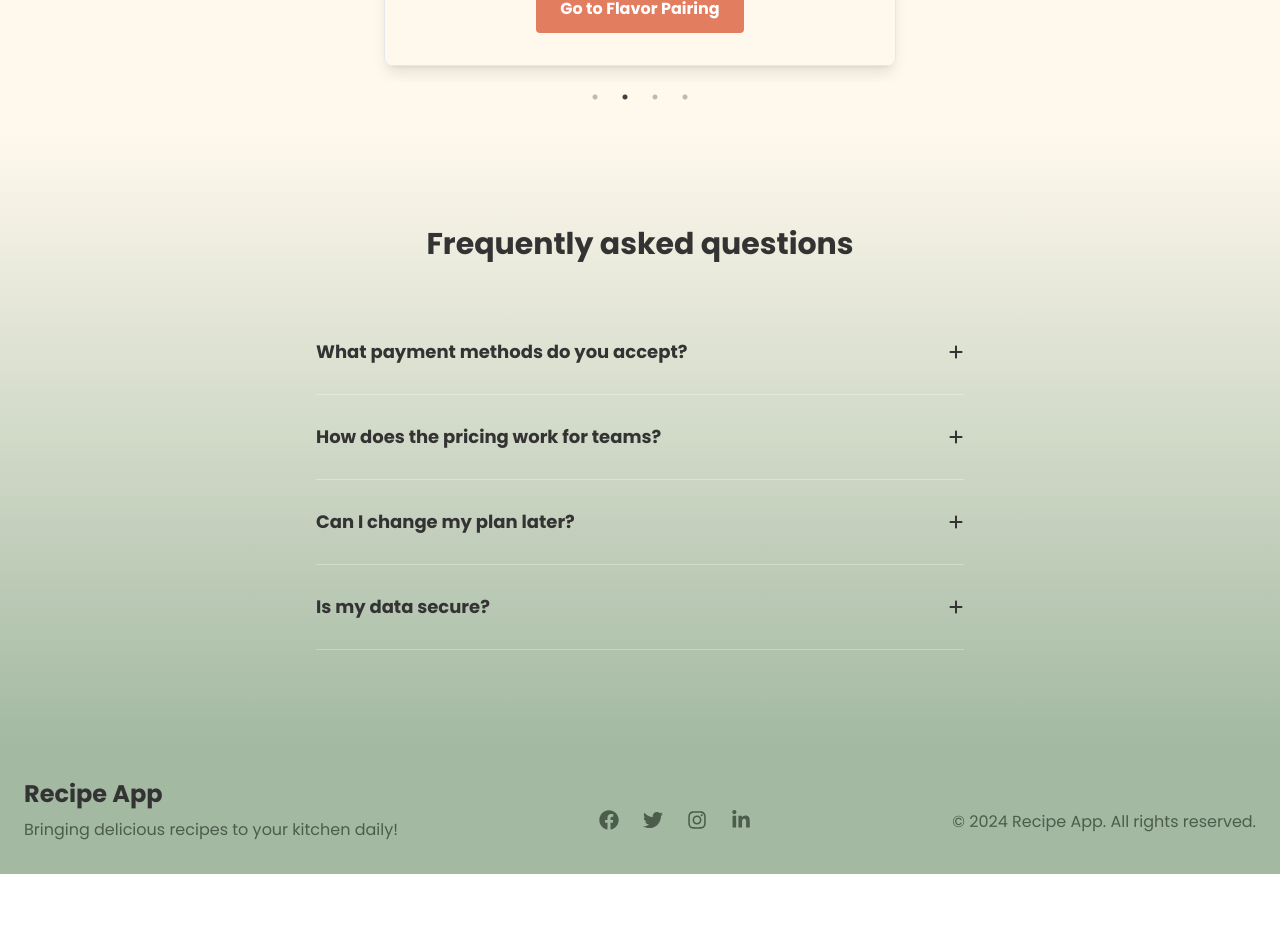
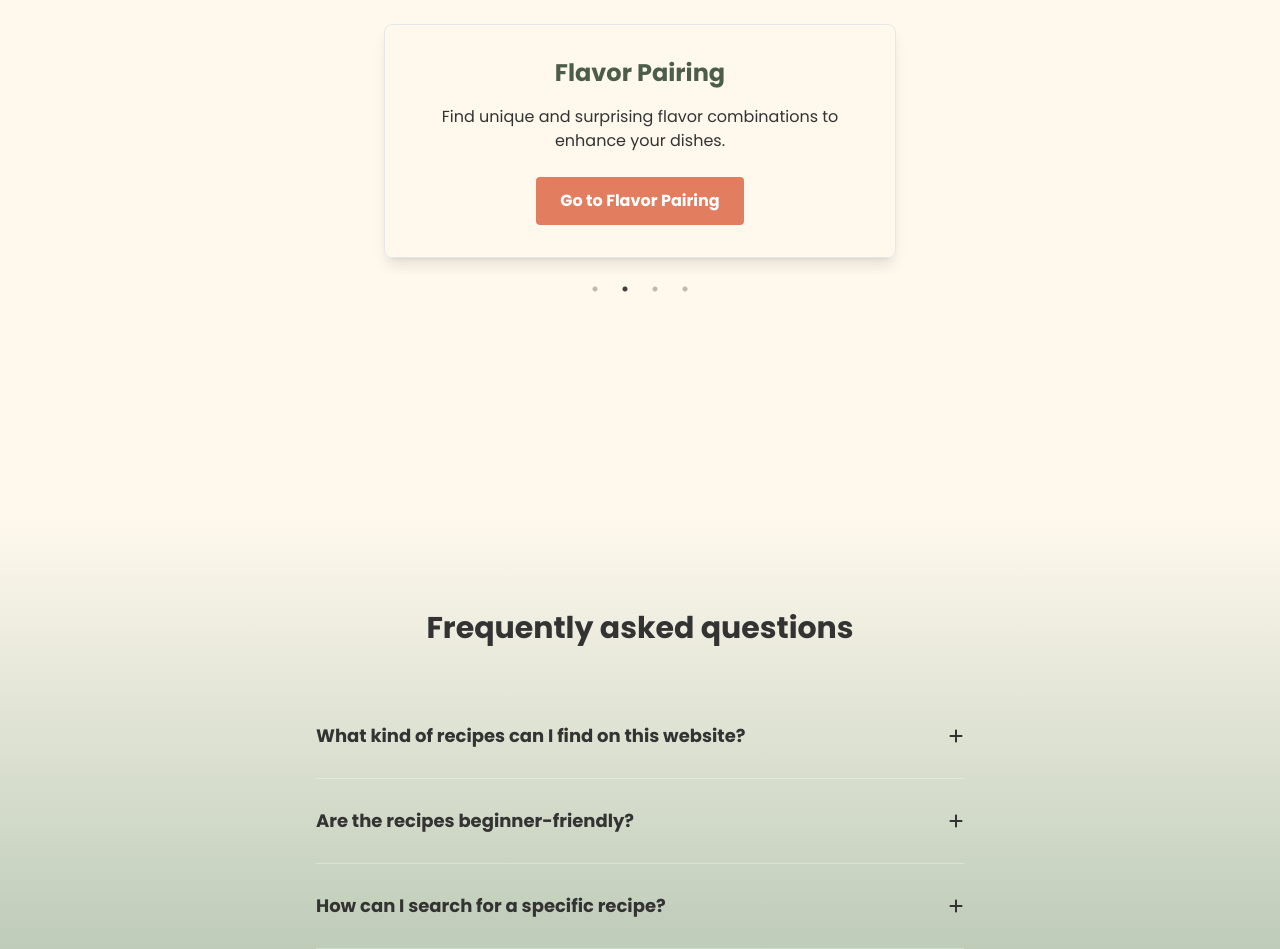
Before and after one commit to ParveenRawat/foodscope2024, a React (Vite) app in the folder Frontend/: page / in a window 1280 px wide. Shown: the part 1848-2797 px from the top of the page. Before the commit the page ends 2722 px from the top, so only its background shows below. Built offline with nearby package versions, Linux system fonts and the light colour scheme; no server answers; a web font is replaced by a local one.

Commit message:
CHANGE : FAQ

```diff
--- a/Frontend/src/components/hero_page_components/FAQ.jsx
+++ b/Frontend/src/components/hero_page_components/FAQ.jsx
@@ -6,24 +6,24 @@ import clsx from "clsx";
 
 const items = [
   {
-    question: "What payment methods do you accept?",
+    question: "What kind of recipes can I find on this website?",
     answer:
-      "We accept all major credit cards, PayPal, and various other payment methods depending on your location. Please contact our support team for more information on accepted payment methods in your region.",
+      "You can explore a diverse collection of recipes ranging from appetizers, main courses, desserts, and beverages to vegetarian, vegan, and gluten-free options. Our categories cover various cuisines and dietary preferences.",
   },
   {
-    question: "How does the pricing work for teams?",
+    question: "Are the recipes beginner-friendly?",
     answer:
-      "Our pricing is per user, per month. This means you only pay for the number of team members you have on your account. Discounts are available for larger teams and annual subscriptions.",
+      "Absolutely! Our recipes include detailed instructions and tips to help cooks of all levels, including beginners, create delicious meals.",
   },
   {
-    question: "Can I change my plan later?",
+    question: " How can I search for a specific recipe?",
     answer:
-      "Yes, you can upgrade or downgrade your plan at any time. Changes to your plan will be prorated and reflected in your next billing cycle.",
+      "Use the search bar on the homepage to find recipes by name, ingredients, or cuisine. You can also filter results based on dietary preferences and cooking time.",
   },
   {
-    question: "Is my data secure?",
+    question: "Are the recipes free to access?",
     answer:
-      "Security is our top priority. We use state-of-the-art encryption and comply with the best industry practices to ensure that your data is stored securely and accessed only by authorized users.",
+      "Yes, all the recipes on our website are free to access. Simply browse, select, and start cooking!",
   },
 ];
 
--- a/Frontend/src/components/hero_page_components/FeatureSlider.jsx
+++ b/Frontend/src/components/hero_page_components/FeatureSlider.jsx
@@ -45,7 +45,7 @@ const FeatureSlider = () => {
     };
 
     return (
-        <section className="bg-[#FFF9ED] py-12">
+        <section className="bg-[#FFF9ED] py-60">
             <div className="max-w-7xl mx-auto px-6 text-center">
                 <h2 className="text-3xl font-bold text-[#333333] mb-8">Our Features</h2>
                 <Slider {...settings}>
--- a/Frontend/src/pages/Explore.jsx
+++ b/Frontend/src/pages/Explore.jsx
@@ -8,12 +8,6 @@ import { ReactSearchAutocomplete } from "react-search-autocomplete";
 import { dishes } from "../constants/constants";
 import { recipesData } from "./recipesData";
 
-axios
-    .get("https://cosylab.iiitd.edu.in/recipe/" + 5)
-    .then((Response) => {
-        console.log(Response);
-    })
-    .catch(console.log("Some Error Occured"));
 function removeTags(input) {
     return input.replace(/<\/?[^>]+(>|$)/g, ""); // Regex to match and remove HTML tags
 }
@@ -42,7 +36,6 @@ const FindRecipe = ({ search }) => {
                     const fetchedRecipes = response.data.payload.data;
                     console.log("Fetched Recipes:", fetchedRecipes);
                     setRecipes(fetchedRecipes);
-
                 } else {
                     console.log("No recipes found in the response.");
                     setRecipes([]);
@@ -74,11 +67,14 @@ const FindRecipe = ({ search }) => {
 
     return (
         <div>
-            <h1>Recipes for "{search}"</h1>
             <div className="flex flex-wrap justify-center flex-row gap-4">
                 {recipes.map((recipe, index) => (
-
-                    <Card key={recipe._id} title={recipe.Recipe_title} image={recipe.img_url} url={recipe.url} />
+                    <Card
+                        key={recipe._id}
+                        title={recipe.Recipe_title}
+                        image={recipe.img_url}
+                        url={recipe.url}
+                    />
                 ))}
             </div>
         </div>
@@ -102,7 +98,7 @@ const Explore = () => {
     };
 
     return (
-        <section className="bg-[#FFF9ED] min-h-screen py-12">
+        <section className="min-h-screen py-12  bg-gradient-to-b from-green to-green via-cream">
             <div className="max-w-7xl mx-auto px-6">
                 <h2 className="text-3xl font-bold text-[#333333] mb-8 text-center">
                     Explore Recipes
@@ -123,7 +119,6 @@ const Explore = () => {
                 <div className="grid grid-cols-1 sm:grid-cols-2 lg:grid-cols-3 gap-8">
                     {filteredRecipes.length > 0 ? (
                         filteredRecipes.map((recipe) => {
-
                             return (
                                 <Card
                                     key={recipe.id}
@@ -133,7 +128,7 @@ const Explore = () => {
                                     url={recipe.url}
                                     res={recipe}
                                 />
-                            )
+                            );
                         })
                     ) : (
                         <p className="text-[#333333] text-center col-span-full">
@@ -146,16 +141,4 @@ const Explore = () => {
     );
 };
 
-//
-// <header className="App-header">
-//                         <div style={{ width: 400 }}>
-//                             <ReactSearchAutocomplete
-//                                 onSelect={(item) => {
-//                                     setSearchTerm(item.name);
-//                                     handleSearch(item);
-//                                 }}
-//                                 items={dishes}
-//                             />
-//                         </div>
-//                     </header>
 export default Layout()(Explore);
--- a/Frontend/src/pages/Pantry.jsx
+++ b/Frontend/src/pages/Pantry.jsx
@@ -1,7 +1,7 @@
 // Pantry.js
 import React, { useState } from "react";
 import axios from "axios";
-import toast from 'react-hot-toast'
+import toast from "react-hot-toast";
 import { helix } from "ldrs";
 import { ReactSearchAutocomplete } from "react-search-autocomplete";
 
@@ -64,7 +64,7 @@ const Pantry = () => {
 			} else {
 				console.log("No recipes found in the response.");
 				setSuggestedRecipes([]);
-				toast.error("No recipes found :(")
+				toast.error("No recipes found :(");
 			}
 		} catch (error) {
 			console.error("An error occurred while fetching recipes:", error);
@@ -83,7 +83,7 @@ const Pantry = () => {
 	};
 
 	return (
-		<section className="bg-[#FFF9ED] min-h-screen py-12">
+		<section className="  bg-gradient-to-b from-green to-green via-cream min-h-screen py-12">
 			<div className="max-w-7xl mx-auto px-6">
 				<h2 className="text-3xl font-bold text-[#333333] mb-8 text-center">
 					My Pantry
```
Also changed, not shown: Frontend/src/components/hero_page_components/Card.jsx (+5 -6 lines), Frontend/src/components/layout/Navbar.jsx (+6 -2 lines), Frontend/src/blurry-gradient-haikei.svg (added).
